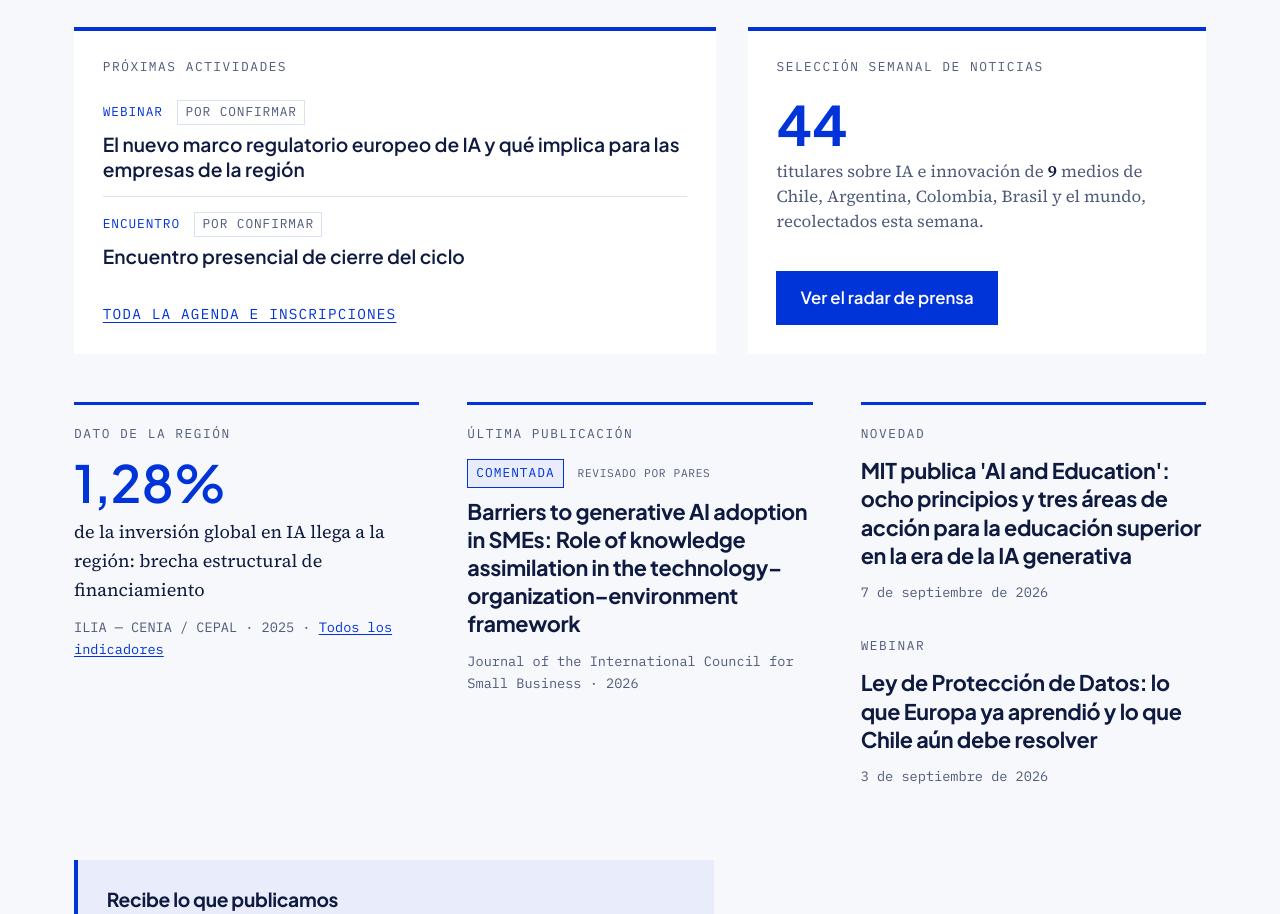
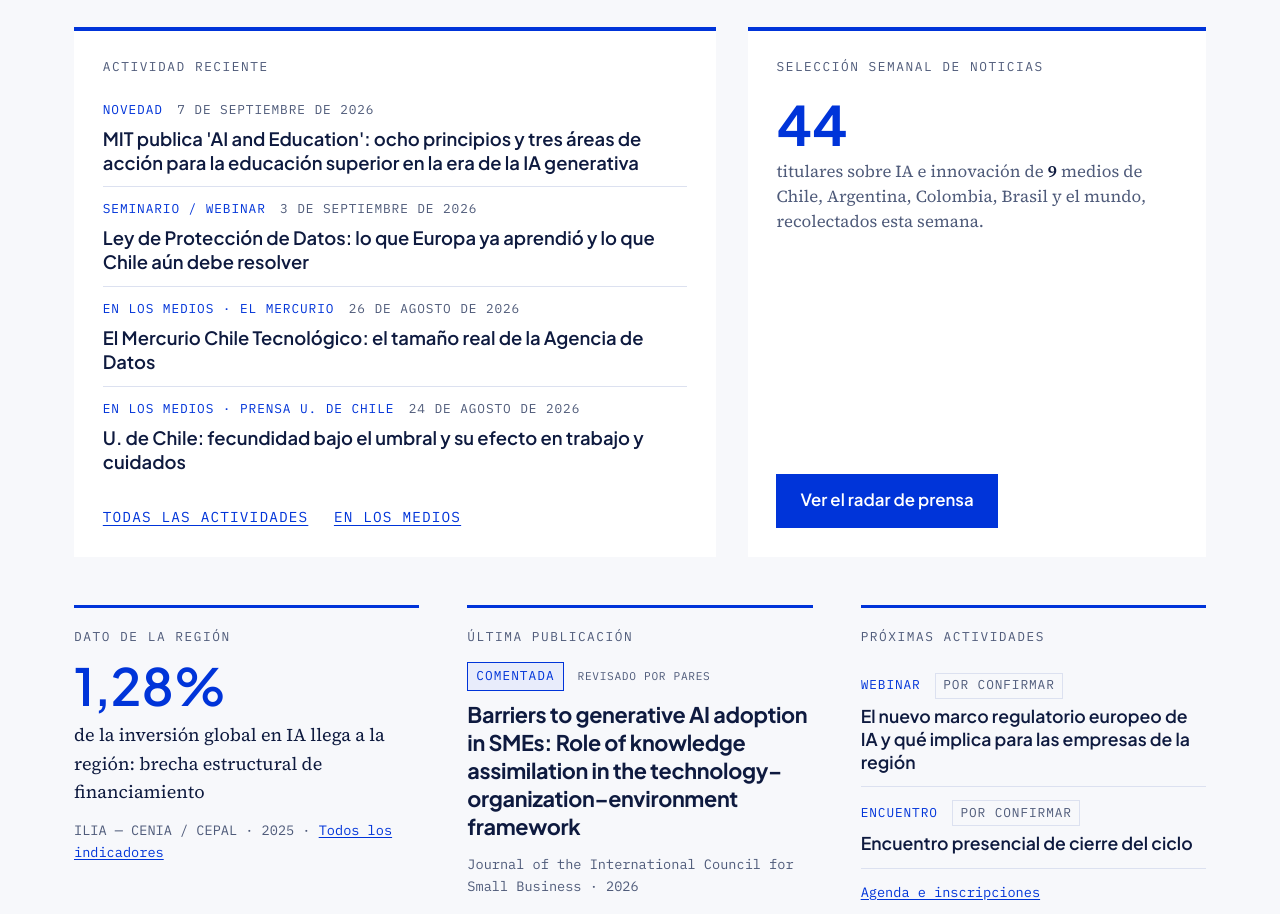
Before and after one commit to obs-ia-innovacion-fen/observatorio, an Astro site: page / in a window 1280 px wide. Shown: the part 860-1774 px from the top of the page. Built offline with nearby package versions, Linux system fonts and the light colour scheme; Astro itself is replaced by a stand-in of ours; some packages are replaced by stand-ins of ours.

Commit message:
Portada: actividad reciente arriba, próximas actividades abajo

```diff
--- a/src/pages/index.astro
+++ b/src/pages/index.astro
@@ -19,10 +19,18 @@
   novedad = (await getCollection('vigilancia')).sort((a, b) => new Date(b.data.fecha) - new Date(a.data.fecha))[0] ?? null;
 } catch { novedad = null; }
 
-let webinar = null;
-try {
-  webinar = (await getCollection('webinars')).sort((a, b) => new Date(b.data.fecha_evento) - new Date(a.data.fecha_evento))[0] ?? null;
-} catch { webinar = null; }
+let webinars = [];
+try { webinars = (await getCollection('webinars')).sort((a, b) => new Date(b.data.fecha_evento) - new Date(a.data.fecha_evento)); } catch { webinars = []; }
+let prensa = [];
+try { prensa = (await getCollection('prensa')).sort((a, b) => new Date(b.data.fecha) - new Date(a.data.fecha)); } catch { prensa = []; }
+
+// Actividad reciente: seminarios y webinars, apariciones en medios y novedades,
+// mezclados por fecha. Es lo que muestra que el Observatorio esta vivo.
+const reciente = [
+  ...webinars.map((w) => ({ tipo: 'Seminario / webinar', titulo: w.data.titulo, fecha: w.data.fecha_evento, url: `/webinars/${w.id}/` })),
+  ...prensa.map((p) => ({ tipo: `En los medios · ${p.data.medio.split(',')[0]}`, titulo: p.data.titulo, fecha: p.data.fecha, url: `/prensa/#${p.id}` })),
+  ...(novedad ? [{ tipo: 'Novedad', titulo: novedad.data.titulo, fecha: novedad.data.fecha, url: `/novedades/${novedad.id}/` }] : []),
+].sort((a, b) => new Date(b.fecha) - new Date(a.fecha)).slice(0, 4);
 
 const { indicadores = [] } = cargarYaml(fs.readFileSync('./datos/indicadores.yml', 'utf-8')) ?? {};
 
@@ -84,24 +92,26 @@
     </div>
   </section>
 
-  {(agenda.length > 0 || radar) && (
-    <section class="marco vivo" aria-label="Agenda y radar">
-      {agenda.length > 0 && (
+  {(reciente.length > 0 || radar) && (
+    <section class="marco vivo" aria-label="Actividad reciente y radar">
+      {reciente.length > 0 && (
         <div class="tarjeta agenda">
-          <p class="rotulo">Próximas actividades</p>
+          <p class="rotulo">Actividad reciente</p>
           <ul>
-            {agenda.map((a) => (
+            {reciente.map((r) => (
               <li>
                 <p class="meta">
-                  <span class="tipo">{a.tipo}</span>
-                  <span class="estado" data-estado={a.estado}>{rotulosEstado[a.estado] ?? a.estado}</span>
-                  {a.fecha && <span>{a.fecha}</span>}
+                  <span class="tipo">{r.tipo}</span>
+                  <span>{fecha(r.fecha)}</span>
                 </p>
-                <p class="titulo-actividad">{a.titulo}</p>
+                <p class="titulo-actividad"><a href={r.url}>{r.titulo}</a></p>
               </li>
             ))}
           </ul>
-          <a class="enlace-tarjeta" href="/webinars/#agenda">Toda la agenda e inscripciones</a>
+          <p class="enlaces-tarjeta">
+            <a href="/webinars/">Todas las actividades</a>
+            <a href="/prensa/">En los medios</a>
+          </p>
         </div>
       )}
       {radar && (
@@ -135,24 +145,26 @@
         <p class="pie-bloque">{destacada.data.publicado_en} · {destacada.data.anio}</p>
       </article>
     )}
-    {(novedad || webinar) && (
-      <article class="bloque">
-        {novedad && (
-          <>
-            <p class="rotulo">Novedad</p>
-            <h2><a href={`/novedades/${novedad.id}/`}>{novedad.data.titulo}</a></h2>
-            <p class="pie-bloque">{fecha(novedad.data.fecha)}</p>
-          </>
-        )}
-        {webinar && (
-          <>
-            <p class="rotulo espaciado">Webinar</p>
-            <h2><a href={`/webinars/${webinar.id}/`}>{webinar.data.titulo}</a></h2>
-            <p class="pie-bloque">{fecha(webinar.data.fecha_evento)}</p>
-          </>
-        )}
-      </article>
-    )}
+    <article class="bloque">
+      <p class="rotulo">Próximas actividades</p>
+      {agenda.length > 0 ? (
+        <ul class="proximas">
+          {agenda.map((a) => (
+            <li>
+              <p class="meta">
+                <span class="tipo">{a.tipo}</span>
+                <span class="estado" data-estado={a.estado}>{rotulosEstado[a.estado] ?? a.estado}</span>
+                {a.fecha && <span>{a.fecha}</span>}
+              </p>
+              <p class="titulo-proxima">{a.titulo}</p>
+            </li>
+          ))}
+        </ul>
+      ) : (
+        <p class="texto">Estamos preparando las próximas actividades.</p>
+      )}
+      <p class="pie-bloque"><a href="/webinars/#agenda">Agenda e inscripciones</a></p>
+    </article>
   </section>
 
   <div class="marco cierre">
@@ -212,11 +224,18 @@
   .agenda ul { list-style: none; padding: 0; margin: 0.4rem 0 0; flex: 1; }
   .agenda li { padding: 0.9rem 0; border-top: 1px solid var(--niebla); }
   .agenda li:first-child { border-top: 0; padding-top: 0.2rem; }
+  .agenda li { padding: 0.75rem 0; }
   .meta { display: flex; flex-wrap: wrap; gap: 0.4rem 0.9rem; align-items: center; font-family: var(--dato); font-size: 0.8rem; text-transform: uppercase; letter-spacing: 0.07em; color: var(--gris); margin: 0 0 0.4rem; }
   .tipo { color: var(--fen); }
   .estado { padding: 0.1rem 0.45rem; border: 1px solid var(--niebla); }
   .estado[data-estado='inscripcion-abierta'] { background: var(--fen); color: #fff; border-color: var(--fen); }
-  .titulo-actividad { font-family: var(--display); font-weight: 600; font-size: 1.2rem; line-height: 1.3; margin: 0; }
+  .titulo-actividad { font-family: var(--display); font-weight: 600; font-size: 1.15rem; line-height: 1.3; margin: 0; }
+  .titulo-actividad a { color: var(--tinta); text-decoration: none; }
+  .titulo-actividad a:hover { color: var(--fen); text-decoration: underline; }
+  .enlaces-tarjeta { margin: 1.2rem 0 0; display: flex; gap: 1.6rem; font-family: var(--dato); font-size: 0.9rem; text-transform: uppercase; letter-spacing: 0.08em; }
+  .proximas { list-style: none; padding: 0; margin: 0.4rem 0 0; }
+  .proximas li { padding: 0.8rem 0; border-bottom: 1px solid var(--niebla); }
+  .titulo-proxima { font-family: var(--display); font-weight: 600; font-size: 1.1rem; line-height: 1.3; margin: 0; }
   .enlace-tarjeta { margin-top: 1.2rem; font-family: var(--dato); font-size: 0.9rem; text-transform: uppercase; letter-spacing: 0.08em; }
   .radar-cifra { font-family: var(--display); font-weight: 700; font-size: 3.4rem; line-height: 1; color: var(--fen); margin: 0.4rem 0 0.5rem; }
   .radar-texto { font-size: 1.05rem; line-height: 1.5; margin: 0 0 1.4rem; color: var(--gris); flex: 1; }
```
